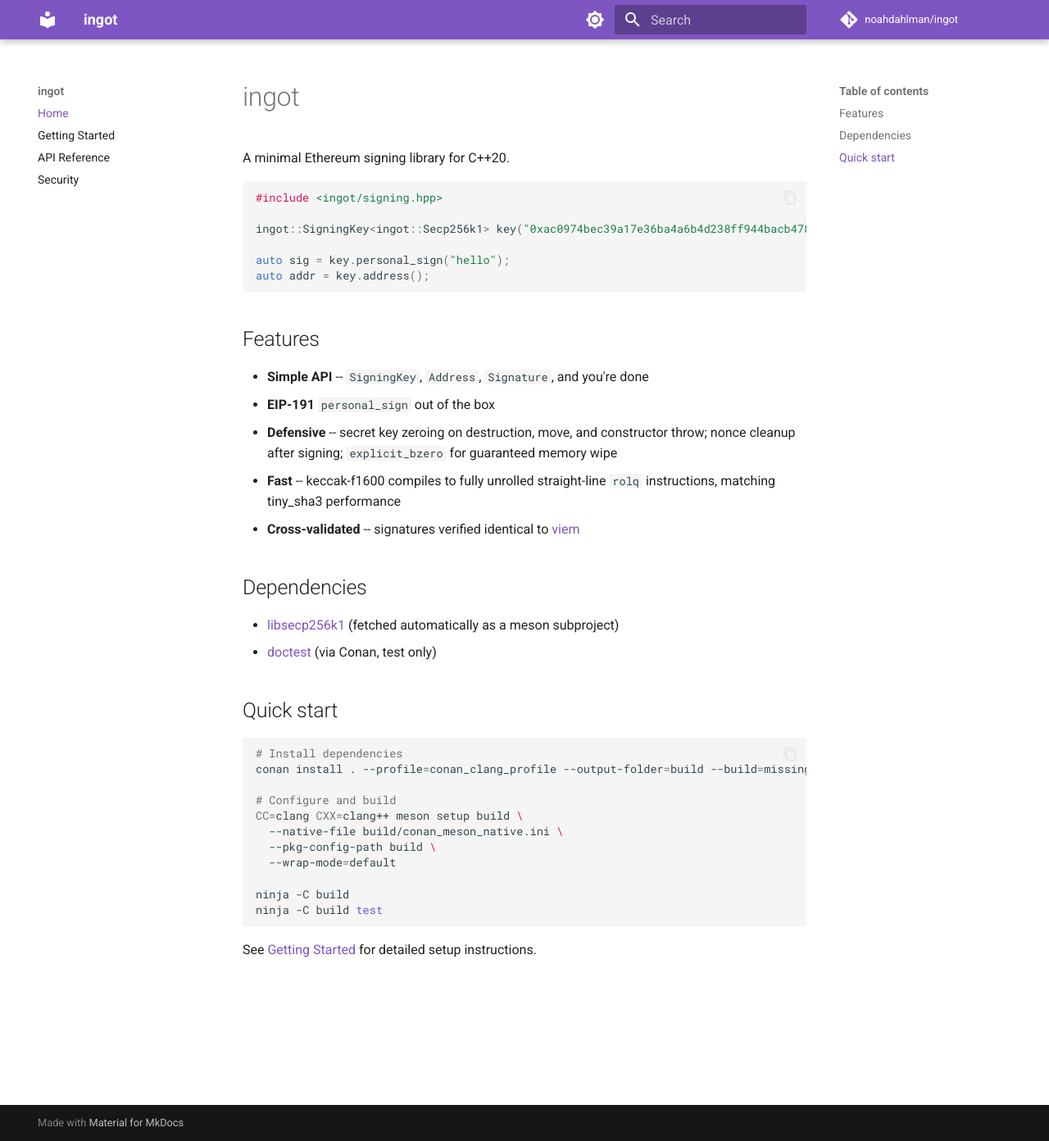
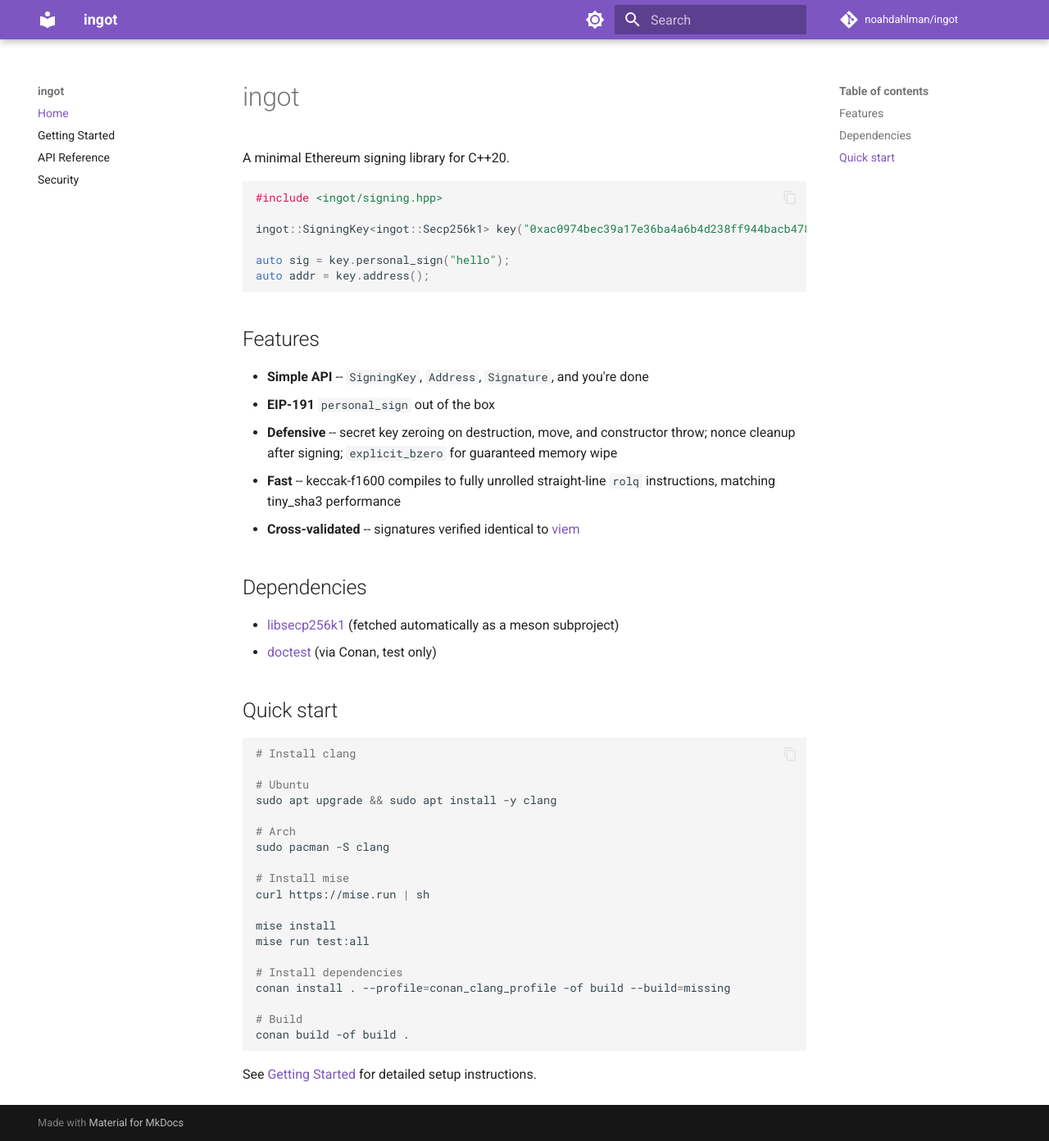
Before and after one commit to noahdahlman/ingot, an MkDocs documentation site: the page built from docs/index.md, in a window 1280 px wide and 1392 px high. Shown: the whole window at 82% size. Built offline with MkDocs 1.6.1 and Material for MkDocs 9.7.7, drawn with Linux system fonts in a browser that asks for light colours; comment, search, counter and statistics services are not loaded.

````diff
--- a/docs/index.md
+++ b/docs/index.md
@@ -25,19 +25,26 @@ auto addr = key.address();
 - [doctest](https://github.com/doctest/doctest) (via Conan, test only)
 
 ## Quick start
+```bash
+# Install clang
 
-```bash
+# Ubuntu
+sudo apt upgrade && sudo apt install -y clang
+
+# Arch
+sudo pacman -S clang
+
+# Install mise
+curl https://mise.run | sh
+
+mise install
+mise run test:all
+
 # Install dependencies
-conan install . --profile=conan_clang_profile --output-folder=build --build=missing
+conan install . --profile=conan_clang_profile -of build --build=missing
 
-# Configure and build
-CC=clang CXX=clang++ meson setup build \
-  --native-file build/conan_meson_native.ini \
-  --pkg-config-path build \
-  --wrap-mode=default
-
-ninja -C build
-ninja -C build test
+# Build
+conan build -of build .
 ```
 
 See [Getting Started](getting-started.md) for detailed setup instructions.
````
Also changed, not shown: README.md (+12 -1 lines).
